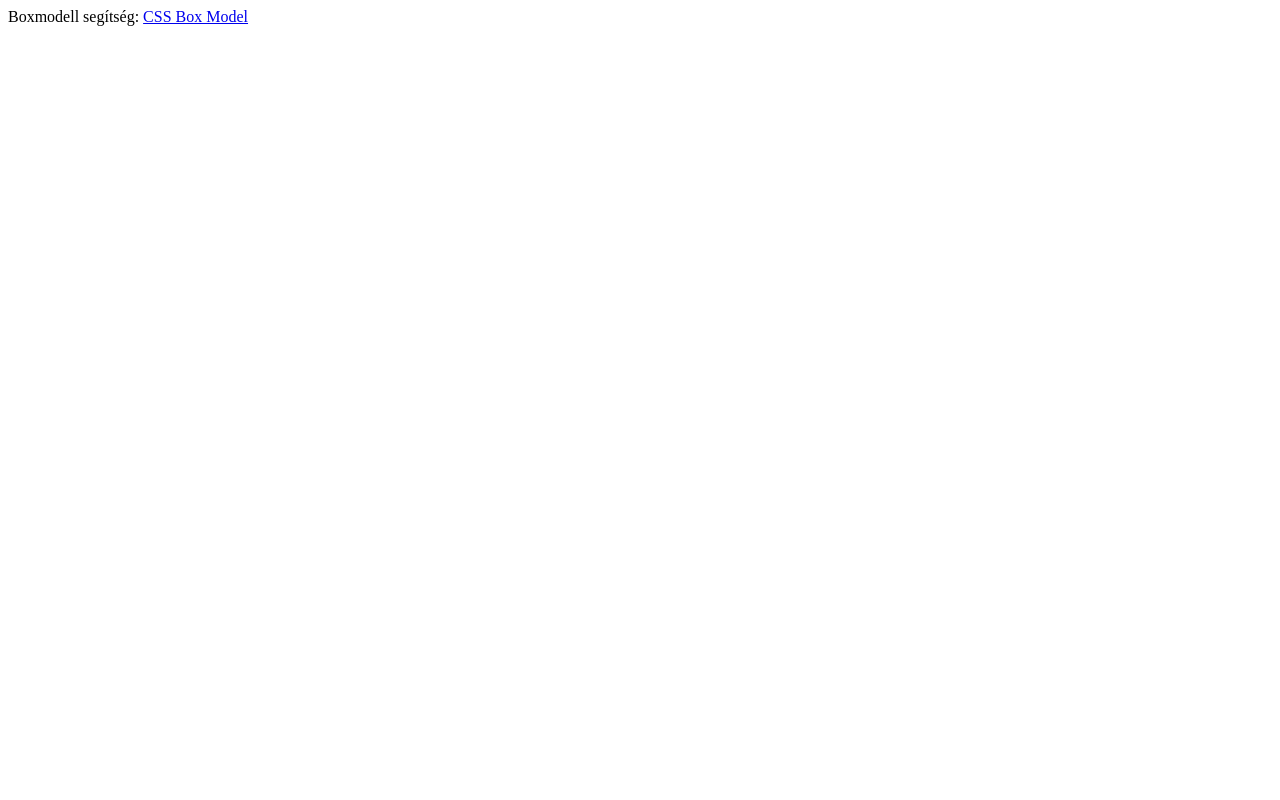
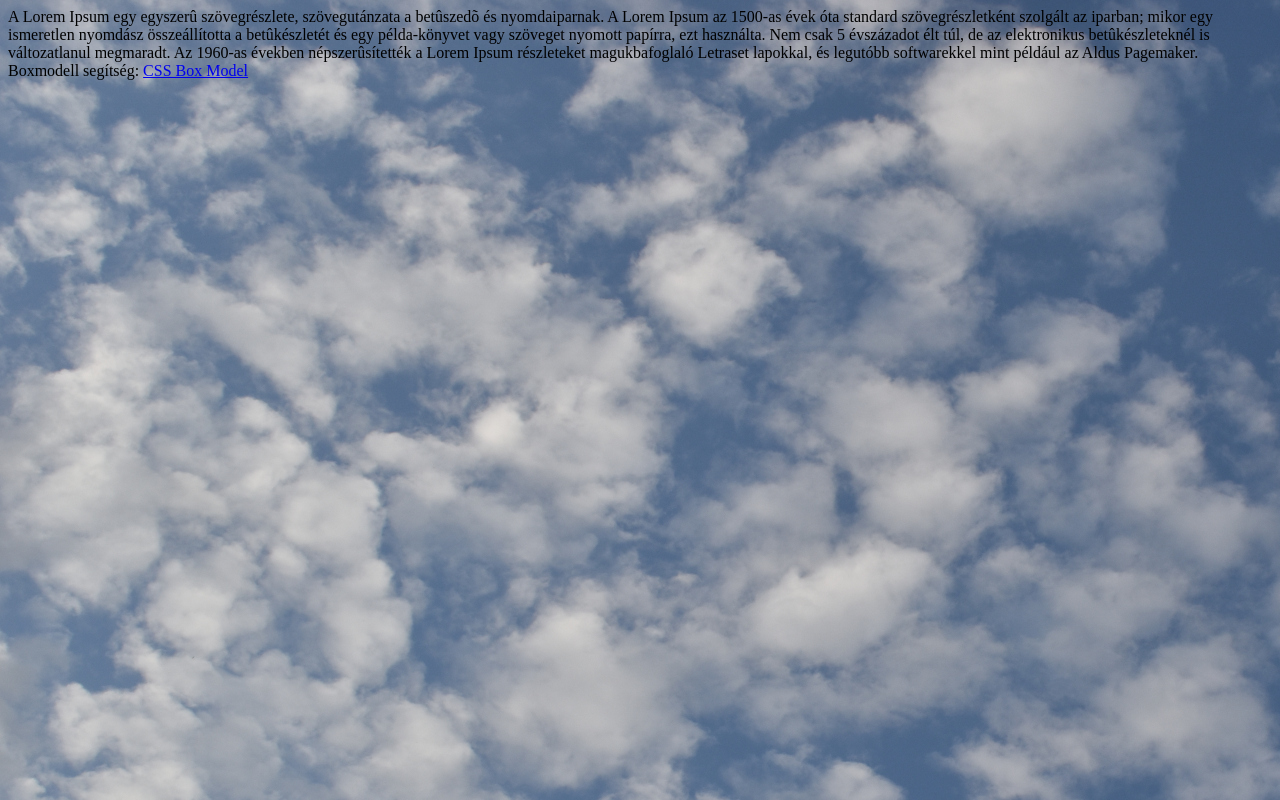
Before and after one commit to faragomiklos/faragomiklos.github.io, a plain HTML site: page boxmodell/boxodell.html in a window 1280 px wide. Drawn offline with Linux system fonts and the light colour scheme.

Commit message:
boxmodell háttér

```diff
--- a/boxmodell/boxodell.html
+++ b/boxmodell/boxodell.html
@@ -4,8 +4,14 @@
     <meta charset="UTF-8">
     <meta name="viewport" content="width=device-width, initial-scale=1.0">
     <title>Boxmodell mintafeladat</title>
+    <link rel="stylesheet" href="/boxmodell/css/boxmodell.css">
 </head>
 <body>
+
+    <div>
+        A Lorem Ipsum egy egyszerû szövegrészlete, szövegutánzata a betûszedõ és nyomdaiparnak. A Lorem Ipsum az 1500-as évek óta standard szövegrészletként szolgált az iparban; mikor egy ismeretlen nyomdász összeállította a betûkészletét és egy példa-könyvet vagy szöveget nyomott papírra, ezt használta. Nem csak 5 évszázadot élt túl, de az elektronikus betûkészleteknél is változatlanul megmaradt. Az 1960-as években népszerûsítették a Lorem Ipsum részleteket magukbafoglaló Letraset lapokkal, és legutóbb softwarekkel mint például az Aldus Pagemaker.
+    </div>
+
     <footer>
         Boxmodell segítség: <a href="https://www.w3schools.com/css/css_boxmodel.asp">CSS Box Model</a>
     </footer>
--- a/boxmodell/css/boxmodell.css
+++ b/boxmodell/css/boxmodell.css
@@ -1,3 +1,5 @@
+@import url('https://fonts.googleapis.com/css2?family=Roboto:wght@300;700&family=Ubuntu:wght@300;700&display=swap');
+
 body {
     background: url(/boxmodell/kepek/hatter_2.JPG) no-repeat fixed;
 }
```
